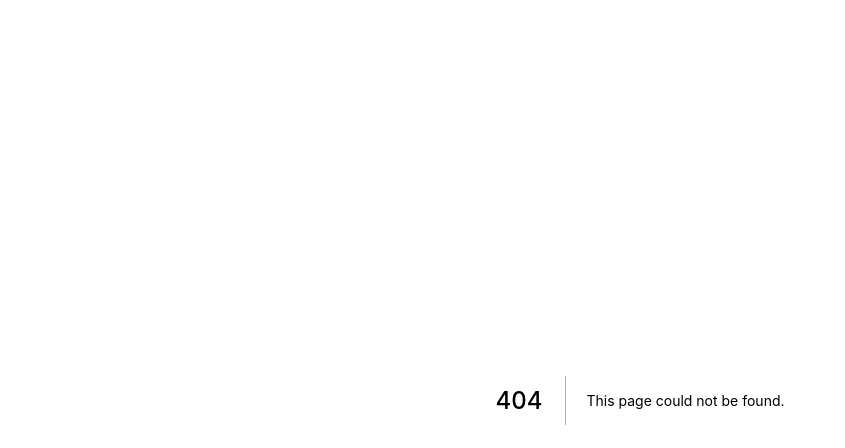
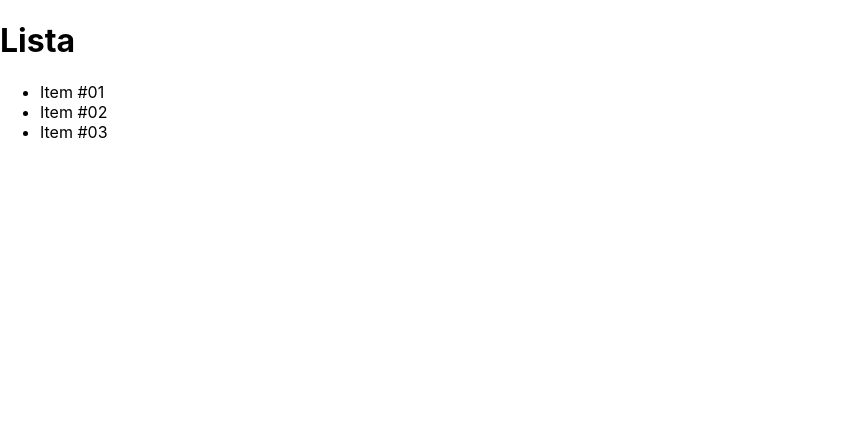
Before and after one commit to n-resende/react-course, a Next.js app: page /basics/propchildren in a window 1280 px wide. Before the commit this address had no page. Shown: the top 448 px of the page, without its empty margins (0-845 px from the left). Built offline with nearby package versions, Linux system fonts and the light colour scheme.

Commit message:
starting with direct and indirect communication

```diff
--- /dev/null
+++ b/components/Item.jsx
@@ -0,0 +1,5 @@
+export default function Item(props) {
+    return(
+            <li>{props.content}</li>
+    )
+}
--- /dev/null
+++ b/components/List.jsx
@@ -0,0 +1,10 @@
+export default function List(props) {
+    return(
+        <div>
+            <h1>Lista</h1>
+            <ul>
+                {props.children}
+            </ul>
+        </div>
+    )
+}
--- /dev/null
+++ b/pages/basics/propchildren.jsx
@@ -0,0 +1,14 @@
+import Item from "../../components/Item";
+import List from "../../components/List";
+
+export default function propchildren() {
+    return(
+        <div>
+            <List>
+                <Item content="Item #01"/>
+                <Item content="Item #02"/>
+                <Item content="Item #03"/>
+            </List>
+        </div>
+    )
+}
```
Also changed, not shown: components/EvenOnly.jsx (added, +22 -0 lines), components/If.jsx (added, +7 -0 lines), pages/communication/direct.jsx (added, +7 -0 lines), pages/render/conditional1.jsx (added, +12 -0 lines), pages/render/conditional2.jsx (added, +16 -0 lines).
